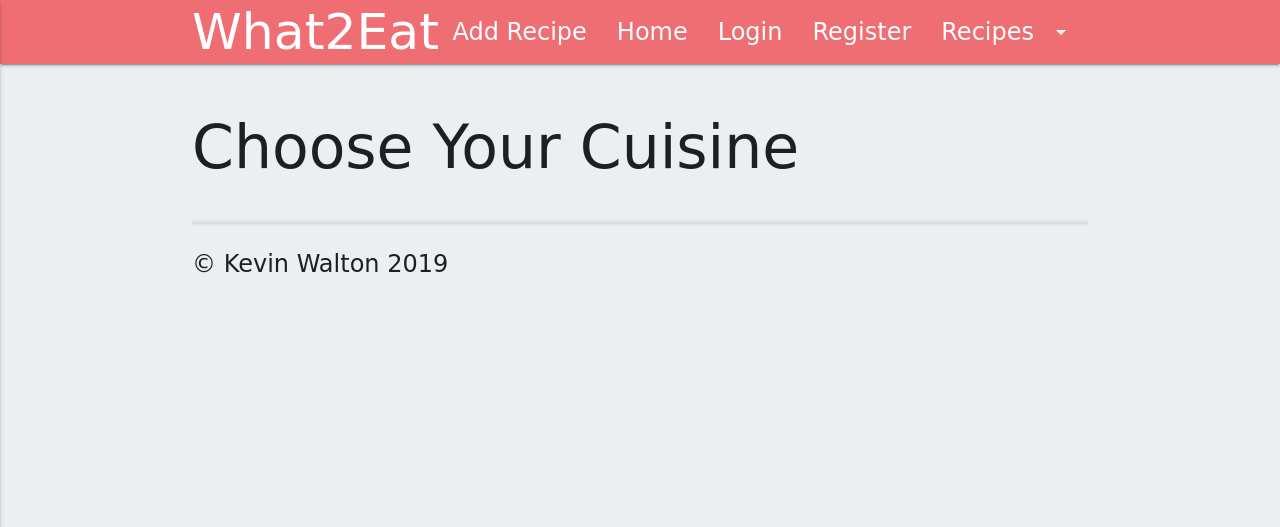
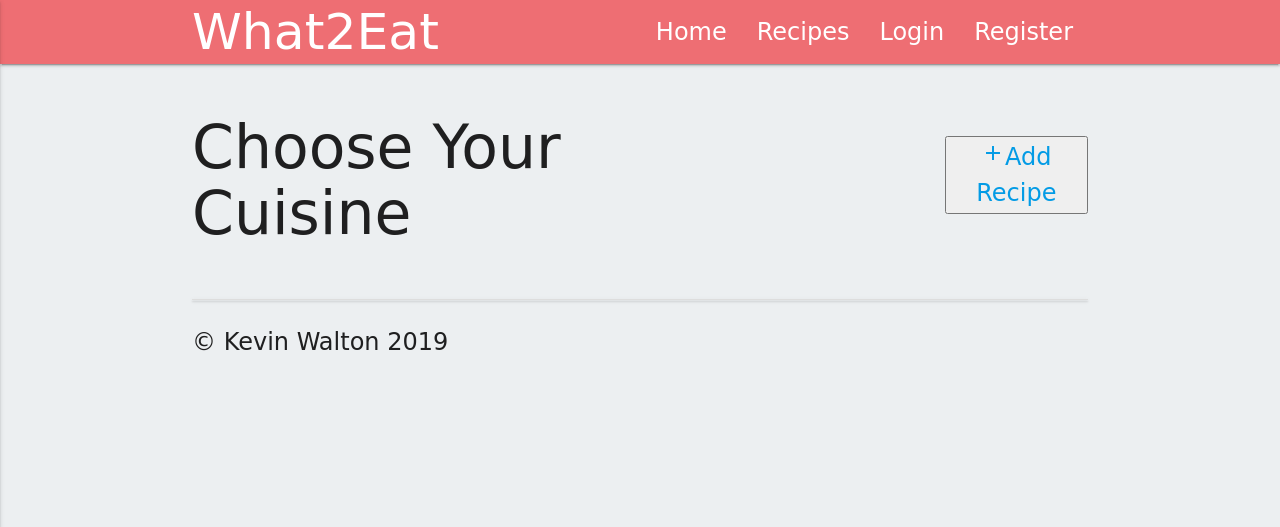
Before and after one commit to Hermeticpoet/Milestone-Project-3, a Flask app: page / in a window 1280 px wide. Shown: the top 527 px of the page. Run offline with Flask 2, Linux system fonts and the light colour scheme; data that the repository does not hold is empty; some libraries are stand-ins or nearby versions.

Commit message:
Added add_btn to index page & removed dropdown nav menu

```diff
--- a/static/css/style.css
+++ b/static/css/style.css
@@ -38,6 +38,23 @@ body {
 }
 
 /****** End Resets ******/
+
+/***** Index Page Heading Block ******/
+
+.index-head {
+    display: flex;
+    align-items: center;
+}
+
+h1 {
+    display: inline-block !important;
+}
+
+.add-btn {
+    margin-left: 11rem;
+}
+
+/***** End Heading Block ******/
 
 
 /**** Recipe Display Cards ****/
@@ -136,7 +153,7 @@ body {
 
 /******* Desktop Screens & Bigger *******/
 
-@media screen and (min-width: 991px) {
+@media screen and (min-width: 1025px) {
 
     html {
         font-size: var(--desk-font);
--- a/templates/base.html
+++ b/templates/base.html
@@ -22,12 +22,10 @@
                         <a href="{{ url_for('index') }}" class="brand-logo">What2Eat</a>
                         <a href="#" data-activates="mobile-demo" class="button-collapse"><i class="material-icons">menu</i></a>
                         <ul id="nav-mobile" class="right hide-on-med-and-down">
-                            <li><a href="{{ url_for('add_recipe') }}">Add Recipe</a></li>
                             <li><a href="{{ url_for('index') }}">Home</a></li>
+                            <li><a href="{{ url_for('recipes') }}">Recipes</a></li>
                             <li><a href="{{ url_for('login') }}">Login</a></li>
                             <li><a href="{{ url_for('register') }}">Register</a></li>
-                            <!-- Dropdown Trigger -->
-                            <li><a class="dropdown-trigger" href="#" data-target="dropdown1">Recipes<i class="material-icons right">arrow_drop_down</i></a></li>
                         </ul>
                         <ul class="side-nav" id="mobile-demo">
                             <li><a href="{{ url_for('index') }}">Home</a></li>
--- a/templates/index.html
+++ b/templates/index.html
@@ -1,6 +1,9 @@
 {% extends 'base.html' %}
 {% block content %}
+<div class="index-head">
   <h1>Choose Your Cuisine</h1>
+  <button class="add-btn"><a href="{{ url_for('add_recipe') }}"><i class="material-icons">add</i>Add Recipe</a></button>
+</div>
   <ul class="collapsible">
   {% for cuisine in cuisines %}
     <li>
```
